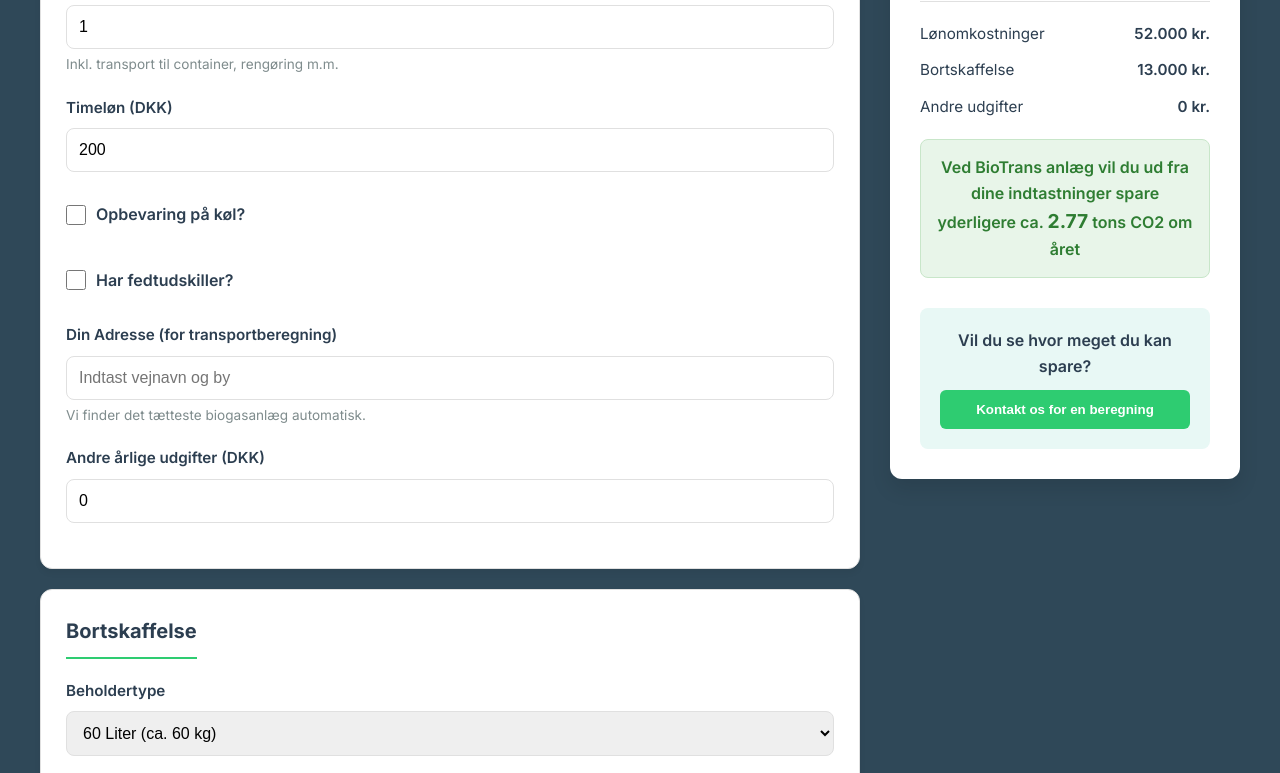
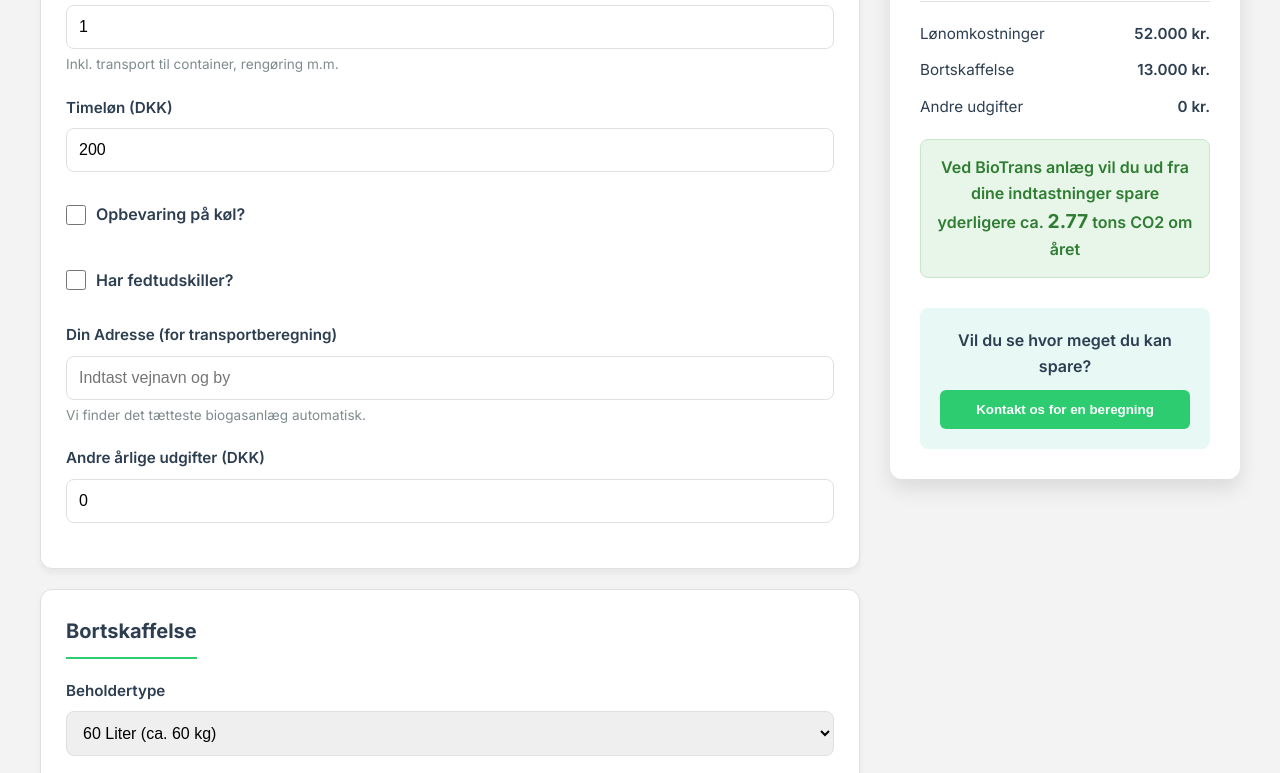
Before and after one commit to Lauridsenhandel/Wetwaste-calculator, a plain HTML site: page index.html in a window 1280 px wide. Shown: the part 401-1174 px from the top of the page. Drawn offline with Linux system fonts and the light colour scheme.

Commit message:
Update background color to #f2f3f2

```diff
--- a/style.css
+++ b/style.css
@@ -2,7 +2,7 @@
     --primary-color: #2ecc71;
     --primary-dark: #27ae60;
     --text-color: #2c3e50;
-    --bg-color: #2f4858;
+    --bg-color: #f2f3f2;
     --card-bg: #ffffff;
     --border-color: #e0e0e0;
     --shadow: 0 4px 6px rgba(0, 0, 0, 0.05);
```
